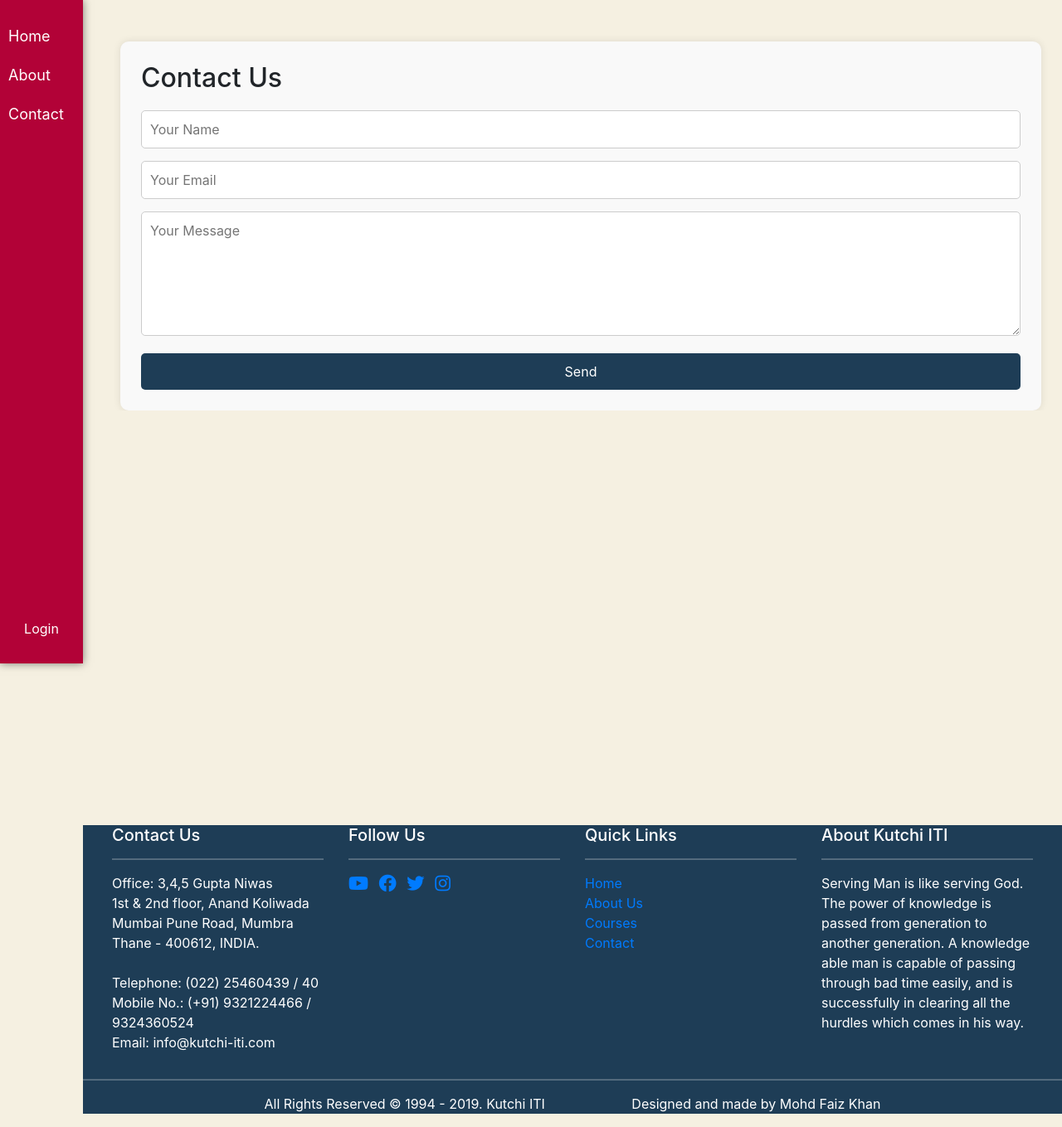
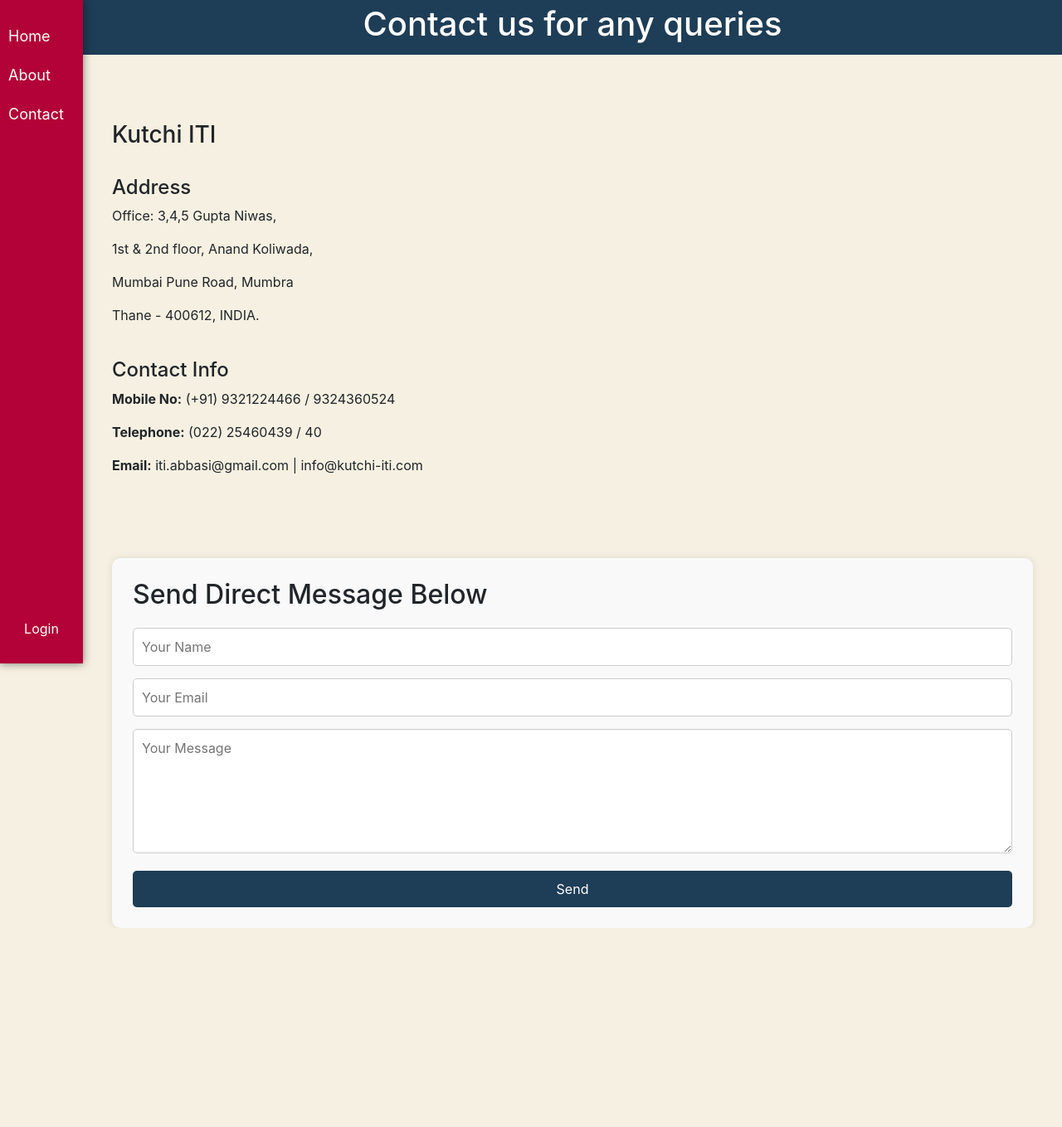
Before and after one commit to faizkhan77/Kutchi-ITI, a Django app: page /contact-tab/ in a window 1280 px wide. Shown: the top 1359 px of the page at 83% size. Run offline with Django 4.2, Linux system fonts and the light colour scheme; parts of the project's set-up code (start-up, migrations or seed data) failed here and were passed over; some libraries are stand-ins or nearby versions.

Commit message:
Added address and numbers in Contact tab

```diff
--- a/kutchiProject/myapp/templates/myapp/contact.html
+++ b/kutchiProject/myapp/templates/myapp/contact.html
@@ -9,9 +9,16 @@
 
 
     .contact-tab{
-        margin-left: 120px
+        margin-left: 100px
     }
 
+    .header {
+        background-color: #1e3d56;
+        color: #fff;
+        text-align: center;
+        padding: 5px;
+        margin-bottom:80px
+    }
 
     body {
         font-family: Arial, sans-serif;
@@ -30,7 +37,7 @@
     #contact {
         background: #f9f9f9;
         padding: 25px;
-        margin-top: 50px;
+        margin-top: 100px;
         border-radius: 10px;
         box-shadow: 0px 0px 10px rgba(0, 0, 0, 0.1);
     }
@@ -71,9 +78,29 @@
 </style>
 
 <div class="contact-tab">
+    <div class="header">
+        <h1>Contact us for any queries</h1>
+    </div>
     <div class="container">
+        <div>
+            <h3>Kutchi ITI</h3>
+            <br>
+            <h4>Address</h4>
+            <p>Office: 3,4,5 Gupta Niwas,</p>
+            <p>1st & 2nd floor, Anand Koliwada,</p>
+            <p>Mumbai Pune Road, Mumbra</p>
+            <p>Thane - 400612, INDIA.</p>
+
+            <br>
+
+            <h4>Contact Info</h4>
+            <p><strong>Mobile No:</strong> (+91) 9321224466 / 9324360524</p>
+            <p><strong>Telephone:</strong> (022) 25460439 / 40</p>
+            <p><strong>Email:</strong> iti.abbasi@gmail.com | info@kutchi-iti.com</p>
+        </div>
+
         <div id="contact">
-            <h2>Contact Us</h2>
+            <h2>Send Direct Message Below</h2>
             <form action="#" method="post">
                 <input type="text" name="name" placeholder="Your Name" required>
                 <input type="email" name="email" placeholder="Your Email" required>
```
